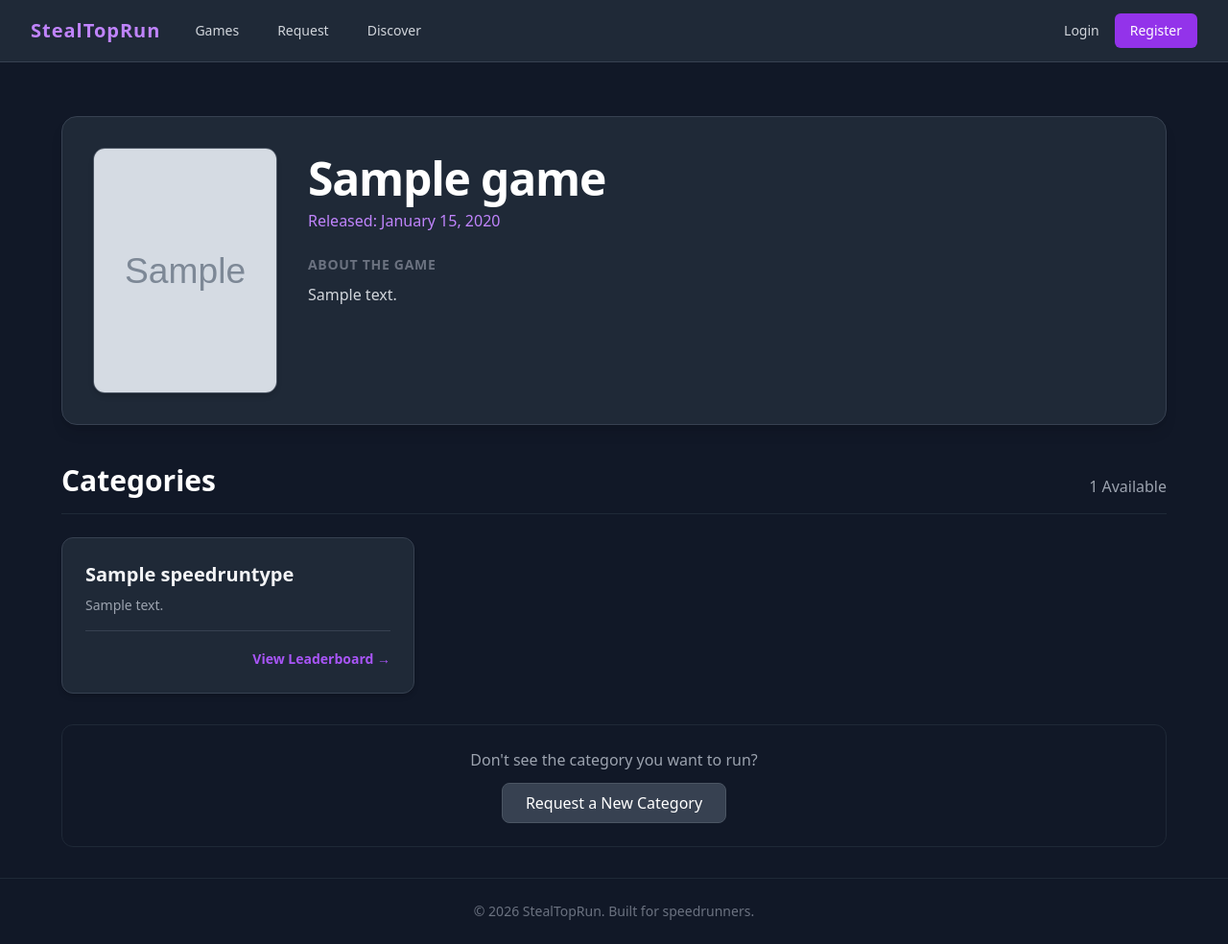
After one commit to Patmiko/StealTopRun-67, a Django app: page /games/1/ in a window 1280 px wide. The commit adds this page. Shown: the whole page at 96% size. Run offline with Django 5.2, Linux system fonts and the light colour scheme; tables that the repository leaves empty hold one stand-in row (values such as "Sample post"); grey boxes marked "Sample" are stand-in pictures; some libraries are stand-ins or nearby versions.

Commit message:
feat: add base detailed view of game

```diff
--- a/main/templates/base.html
+++ b/main/templates/base.html
@@ -20,10 +20,12 @@
             <div class="flex items-center justify-between h-16">
                 <div class="flex items-center gap-6">
                     <a href="{% url 'home' %}" class="text-xl font-bold tracking-wider text-purple-400 hover:text-purple-300 transition">
-                        ⚡ StealTopRun
+                        StealTopRun
                     </a>
                     <div class="hidden md:flex items-center space-x-4">
                         <a href="{% url 'game-list' %}" class="text-gray-300 hover:text-white px-3 py-2 rounded-md text-sm font-medium transition">Games</a>
+                        <a href="{% url 'request-submit' %}" class="text-gray-300 hover:text-white px-3 py-2 rounded-md text-sm font-medium transition">Request</a>
+                        <a href="{% url 'request-submit' %}" class="text-gray-300 hover:text-white px-3 py-2 rounded-md text-sm font-medium transition">Discover</a>
                     </div>
                 </div>
 
--- /dev/null
+++ b/main/templates/game_detail.html
@@ -0,0 +1,75 @@
+{% extends 'base.html' %}
+
+{% block title %}{{ game.name }} - StealTopRun{% endblock %}
+
+{% block content %}
+<div class="max-w-6xl mx-auto space-y-10 mt-6">
+
+    <div class="bg-gray-800 border border-gray-700 rounded-2xl p-8 shadow-lg flex flex-col md:flex-row items-center md:items-start gap-8">
+
+        <div class="flex-shrink-0">
+            {% if game.image %}
+                <img src="{{ game.image.url }}" alt="{{ game.name }} Cover" class="w-48 h-64 object-cover rounded-xl shadow-md border border-gray-600">
+            {% else %}
+                <div class="w-48 h-64 bg-gray-900 border border-gray-700 rounded-xl shadow-md flex items-center justify-center text-center p-4">
+                    <span class="text-gray-500 font-medium">No Image Available</span>
+                </div>
+            {% endif %}
+        </div>
+
+        <div class="flex-grow text-center md:text-left pt-2">
+            <h1 class="text-4xl md:text-5xl font-extrabold text-white tracking-tight">{{ game.name }}</h1>
+            <p class="text-purple-400 font-medium mt-2">
+                Released: {{ game.release_date|date:"F d, Y" }}
+            </p>
+
+            <div class="mt-6">
+                <h3 class="text-sm font-bold text-gray-500 uppercase tracking-wider mb-2">About the Game</h3>
+                <p class="text-gray-300 leading-relaxed max-w-3xl">
+                    {{ game.description|default:"No description provided for this game yet." }}
+                </p>
+            </div>
+        </div>
+    </div>
+
+    <div>
+        <div class="flex justify-between items-end border-b border-gray-800 pb-4 mb-6">
+            <h2 class="text-3xl font-bold text-white">Categories</h2>
+            <span class="text-gray-400 font-medium">{{ categories.count }} Available</span>
+        </div>
+
+        {% if categories %}
+            <div class="grid grid-cols-1 md:grid-cols-2 lg:grid-cols-3 gap-6">
+                {% for category in categories %}
+                    <a href="{% url 'category-leaderboard' game_id=game.id category_id=category.id %}" class="block group h-full">
+                        <div class="bg-gray-800 border border-gray-700 rounded-xl p-6 hover:border-purple-500 hover:bg-gray-750 transition duration-300 shadow-md flex flex-col h-full">
+                            <h3 class="text-xl font-bold text-gray-100 group-hover:text-purple-400 transition mb-2">
+                                {{ category.name }}
+                            </h3>
+                            <p class="text-sm text-gray-400 flex-grow">
+                                {{ category.description|default:"Compete for the fastest time in this category." }}
+                            </p>
+
+                            <div class="mt-4 pt-4 border-t border-gray-700 text-right">
+                                <span class="text-purple-500 text-sm font-bold group-hover:text-purple-400 transition">View Leaderboard &rarr;</span>
+                            </div>
+                        </div>
+                    </a>
+                {% endfor %}
+            </div>
+        {% else %}
+            <div class="bg-gray-800 border border-gray-700 rounded-xl p-10 text-center">
+                <p class="text-xl text-gray-400 font-medium">No speedrun categories exist for this game yet.</p>
+            </div>
+        {% endif %}
+
+        <div class="mt-8 text-center bg-gray-900 border border-gray-800 rounded-xl p-6">
+            <p class="text-gray-400 mb-3">Don't see the category you want to run?</p>
+            <a href="{% url 'request-submit' %}" class="inline-block bg-gray-700 hover:bg-gray-600 text-white font-medium py-2 px-6 rounded-lg transition border border-gray-600">
+                Request a New Category
+            </a>
+        </div>
+    </div>
+
+</div>
+{% endblock %}
--- a/main/urls.py
+++ b/main/urls.py
@@ -7,7 +7,7 @@ urlpatterns = [
     path('user/register', views.RegisterView.as_view(), name='user-register'),
     path('user/logout', views.LogoutView.as_view(), name='user-logout'),
     path('user/<str:username>/', views.UserProfileView.as_view(), name='user-profile'),
-
+    path('requests/submit/', views.RequestSubmissionView.as_view(), name='request-submit'),
 
     path('games/', views.GamesView.as_view(), name='game-list'),
 
--- a/main/views.py
+++ b/main/views.py
@@ -5,7 +5,8 @@ from django.contrib.auth.decorators import login_required
 from django.contrib import messages
 from django.views import View
 from .models import User, Game, Speedrun, SpeedrunType
-from .forms import SpeedrunForm
+from .forms import SpeedrunForm, GameRequestForm, SpeedrunTypeRequestForm
+
 
 class HomeView(View):
     def get(self, request, *args, **kwargs):
@@ -180,7 +181,44 @@ class SpeedrunUploadView(View):
 
 #REQUESTS PATHS
 #===================================================================================================================
+@method_decorator(login_required(login_url='user-login'), name='dispatch')
+class RequestSubmissionView(View):
+    def get(self, request, *args, **kwargs):
+        # Instantiate both forms empty for the page load
+        context = {
+            'game_form': GameRequestForm(),
+            'type_form': SpeedrunTypeRequestForm(),
+        }
+        return render(request, 'submit_request.html', context)
 
+    def post(self, request, *args, **kwargs):
+        action = request.POST.get('action')
+
+        game_form = GameRequestForm()
+        type_form = SpeedrunTypeRequestForm()
+
+        if action == 'game_request':
+            game_form = GameRequestForm(request.POST)
+            if game_form.is_valid():
+                game_req = game_form.save(commit=False)
+                game_req.user = request.user
+                game_req.save()
+                messages.success(request, 'Your Game Request has been submitted for review!')
+                return redirect('request-submit')
+
+        elif action == 'type_request':
+            type_form = SpeedrunTypeRequestForm(request.POST)
+            if type_form.is_valid():
+                type_req = type_form.save(commit=False)
+                type_req.user = request.user
+                type_req.save()
+                messages.success(request, 'Your Category Request has been submitted for review!')
+                return redirect('request-submit')
+
+        return render(request, 'submit_request.html', {
+            'game_form': game_form,
+            'type_form': type_form,
+        })
 
 #REPORTS PATHS
 #===================================================================================================================
```
Also changed, not shown: main/forms.py (+18 -1 lines), main/templates/submit_request.html (added, +57 -0 lines).
